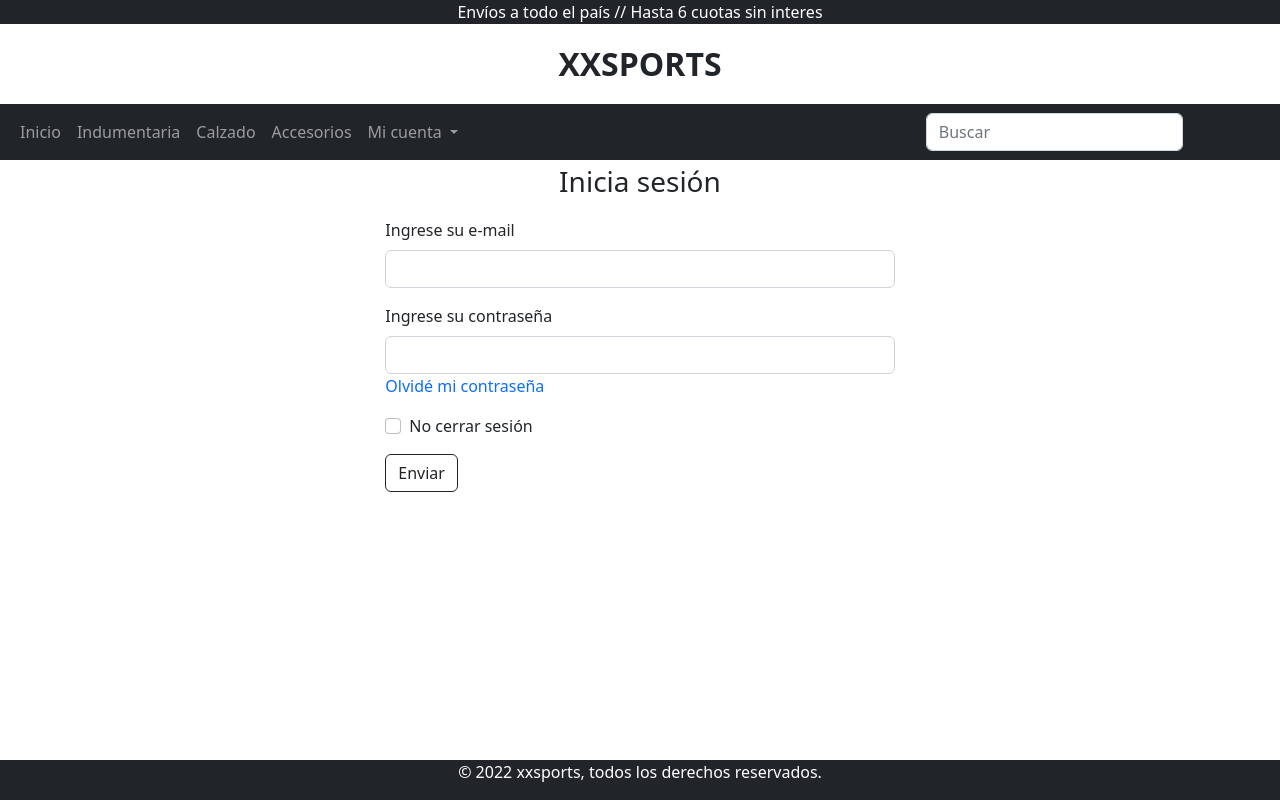
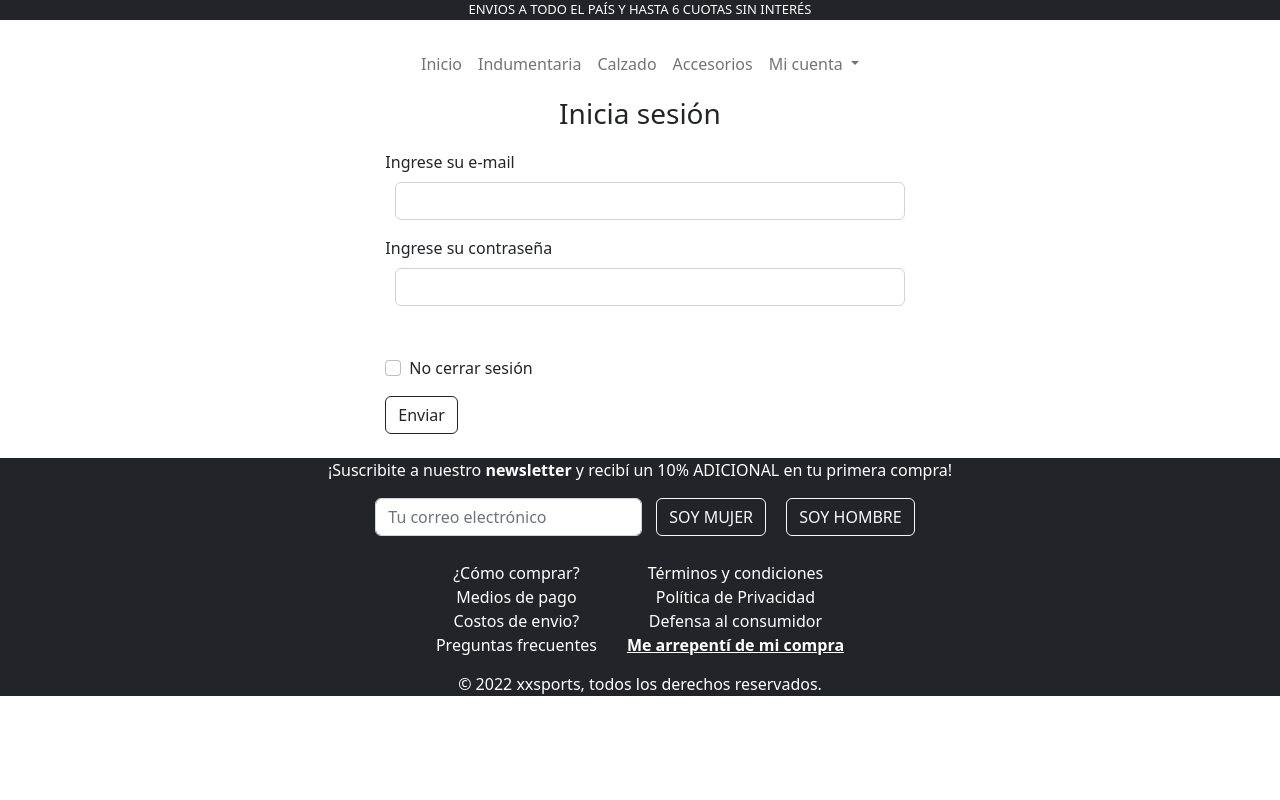
Before and after one commit to camivaliante/desafioCoder, a plain HTML site: page pages/user.html in a window 1280 px wide. Drawn offline with nearby package versions, Linux system fonts and the light colour scheme.

Commit message:
acomodé el footer y el header de todas las páginas

```diff
--- a/assets/css/style.css
+++ b/assets/css/style.css
@@ -7,23 +7,7 @@
 .envios {
     color: rgb(255, 255, 255);
     background-color: #212529;
-}
-
-a {
-    outline: none;
-    text-decoration: none;
-}
-
-.titulo p {
-    color: #212529;
-}
-
-.dropdown-menu {
-    background: #212529;
-}
-
-.dropdown-item {
-    color: #9b9d9e;
+    font-size: 13px;
 }
 
 .container {
@@ -64,29 +48,37 @@ a {
     color: white;
 }
 
-@media(min-width:576px) {
+.newsletter {
+    display: flex;
+    flex-wrap: wrap;
+    justify-content: center;
+    width: 100%;
+}
 
-    .envios {
-        color: #ffffff;
-        background-color: #212529;
+.form-control{
+    margin-left: 10px;
+    margin-bottom: 10px;
+}
+
+.footer-class {
+    display: flex;
+    justify-content: center;
+}
+
+.footer-1 {
+    display: flex;
+    flex-direction: column;
+    margin: 5px;
 }
 
 a {
-        outline: none;
     text-decoration: none;
+    color: white;
 }
 
-    .titulo p {
-        color: #212529;
-    }
 
-    .dropdown-menu {
-        background: rgb(36, 40, 41);
-    }
 
-    .dropdown-item {
-        color: #9b9d9e;
-    }
+@media(min-width:576px) {
 
     .container {
         display: flex;
@@ -121,9 +113,15 @@ a {
         width: 100%;
     }
 
-    .footer {
-        background-color: #212529;
-        color: white;
+    .newsletter {
+        display: flex;
+        justify-content: center;
+    }
+
+    .footer-1 {
+        display: flex;
+        flex-direction: column;
+        margin: 15px;
     }
 
 }
--- a/pages/user.html
+++ b/pages/user.html
@@ -16,17 +16,11 @@
 
     <header>
 
-        <div class="fs-6 envios text-center">
-            <p>Envíos a todo el país // Hasta 6 cuotas sin interes </h3>
+        <div class="envios text-center">
+            <p>ENVIOS A TODO EL PAÍS Y HASTA 6 CUOTAS SIN INTERÉS</p>
         </div>
 
-        <div class="titulo fs-2 text-center fw-bold">
-            <a href="../index.html">
-              <p>XXSPORTS</p>
-            </a>
-          </div>
-
-        <nav class="navbar navbar-expand-lg navbar-dark bg-dark">
+        <nav class="navbar navbar-expand-lg">
             <div class="container-fluid">
                 <button class="navbar-toggler" type="button" data-bs-toggle="collapse"
                     data-bs-target="#navbarSupportedContent" aria-controls="navbarSupportedContent"
@@ -34,18 +28,18 @@
                     <span class="navbar-toggler-icon"></span>
                 </button>
                 <div class="collapse navbar-collapse" id="navbarSupportedContent">
-                    <ul class="navbar-nav me-auto mb-2 mb-lg-0">
+                    <ul class="navbar-nav mx-auto me-auto mb-2 mb-lg-0">
                         <li class="nav-item">
                             <a class="nav-link" aria-current="page" href="../index.html">Inicio</a>
                         </li>
                         <li class="nav-item">
-                            <a class="nav-link" href="indumentaria.html">Indumentaria</a>
+                            <a class="nav-link" href="/pages/indumentaria.html">Indumentaria</a>
                         </li>
                         <li class="nav-item">
-                            <a class="nav-link" href="calzado.html">Calzado</a>
+                            <a class="nav-link" href="/pages/calzado.html">Calzado</a>
                         </li>
                         <li class="nav-item">
-                            <a class="nav-link" href="accesorios.html">Accesorios</a>
+                            <a class="nav-link" href="/pages/accesorios.html">Accesorios</a>
                         </li>
                         <li class="nav-item dropdown">
                             <a class="nav-link dropdown-toggle" href="#" id="navbarDropdown" role="button"
@@ -53,18 +47,13 @@
                                 Mi cuenta
                             </a>
                             <ul class="dropdown-menu active" aria-labelledby="navbarDropdown">
-                                <li><a class="dropdown-item" href="registro.html">Registrate</a></li>
-                                <li><a class="dropdown-item" href="user.html">Inicia sesión</a></li>
+                                <li><a class="dropdown-item" href="/pages/registro.html">Registrate</a></li>
+                                <li><a class="dropdown-item" href="/pages/user.html">Inicia sesión</a></li>
                         </li>
                     </ul>
                     </li>
                     </ul>
-                    <form class="d-flex" role="search">
-                        <input class="form-control me-2" type="search" placeholder="Buscar" aria-label="Search">
-                        <button type="submit" class="btn btn-outline-dark">Buscar</button>
-                    </form>
                 </div>
-            </div>
         </nav>
 
     </header>
@@ -73,9 +62,9 @@
 
         <div class="text-center">
             <p class="fs-3 fw-light">Inicia sesión</p>
-          </div>
+        </div>
 
-        <form class="container-fluid col-10 col-xl-5">
+        <form class="container-fluid col-8 col-xl-5">
             <div class="mb-3">
                 <label for="exampleInputEmail1" class="form-label">Ingrese su e-mail</label>
                 <input type="email" class="form-control" id="exampleInputEmail1" aria-describedby="emailHelp">
@@ -92,8 +81,41 @@
             <button type="submit" class="btn btn-outline-dark mb-4">Enviar</button>
         </form>
 
-       <footer class="fs-6 footer text-center position-absolute bottom-0 w-100">
-            <p>© 2022 xxsports, todos los derechos reservados.</p>
+        <footer class="footer text-center">
+
+            <p class="text-center">¡Suscribite a nuestro <span class="fw-bold">newsletter</span> y recibí un 10%
+                ADICIONAL en
+                tu primera compra!</p>
+
+            <form class="newsletter">
+                <div class="me-4">
+                    <input type="email" class="form-control" id="exampleInputEmail1" aria-describedby="emailHelp"
+                        placeholder="Tu correo electrónico" required>
+                </div>
+                <div>
+                    <button type="submit" class="btn btn-outline-light me-3">SOY MUJER</button>
+                    <button type="submit" class="btn btn-outline-light">SOY HOMBRE</button>
+                </div>
+            </form>
+
+            <div class="footer-class">
+
+                <div class="footer-1">
+                    <a href="#">¿Cómo comprar?</a>
+                    <a href="#">Medios de pago</a>
+                    <a href="#">Costos de envio?</a>
+                    <a href="#">Preguntas frecuentes</a>
+                </div>
+
+                <div class="footer-1">
+                    <a href="#">Términos y condiciones</a>
+                    <a href="#">Política de Privacidad</a>
+                    <a href="#">Defensa al consumidor</a>
+                    <a class="fw-bold text-decoration-underline" href="#">Me arrepentí de mi compra</a>
+                </div>
+            </div>
+
+            <p class="fw-light">© 2022 xxsports, todos los derechos reservados.</p>
         </footer>
 
     </main>
```
Also changed, not shown: index.html (+39 -19 lines), pages/accesorios.html (+43 -26 lines), pages/calzado.html (+43 -25 lines), pages/indumentaria.html (+46 -26 lines), pages/registro.html (+45 -23 lines). Lines whose indentation alone changed are shown as unchanged.
